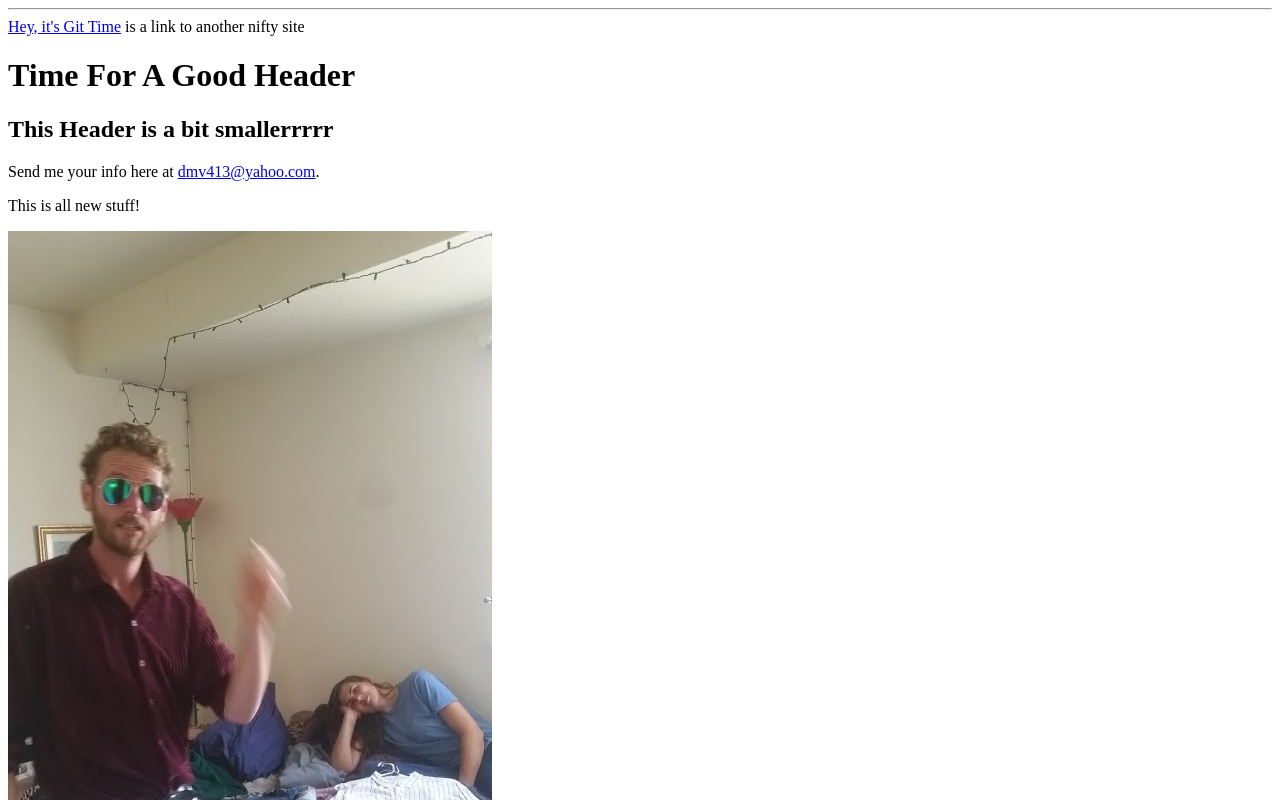
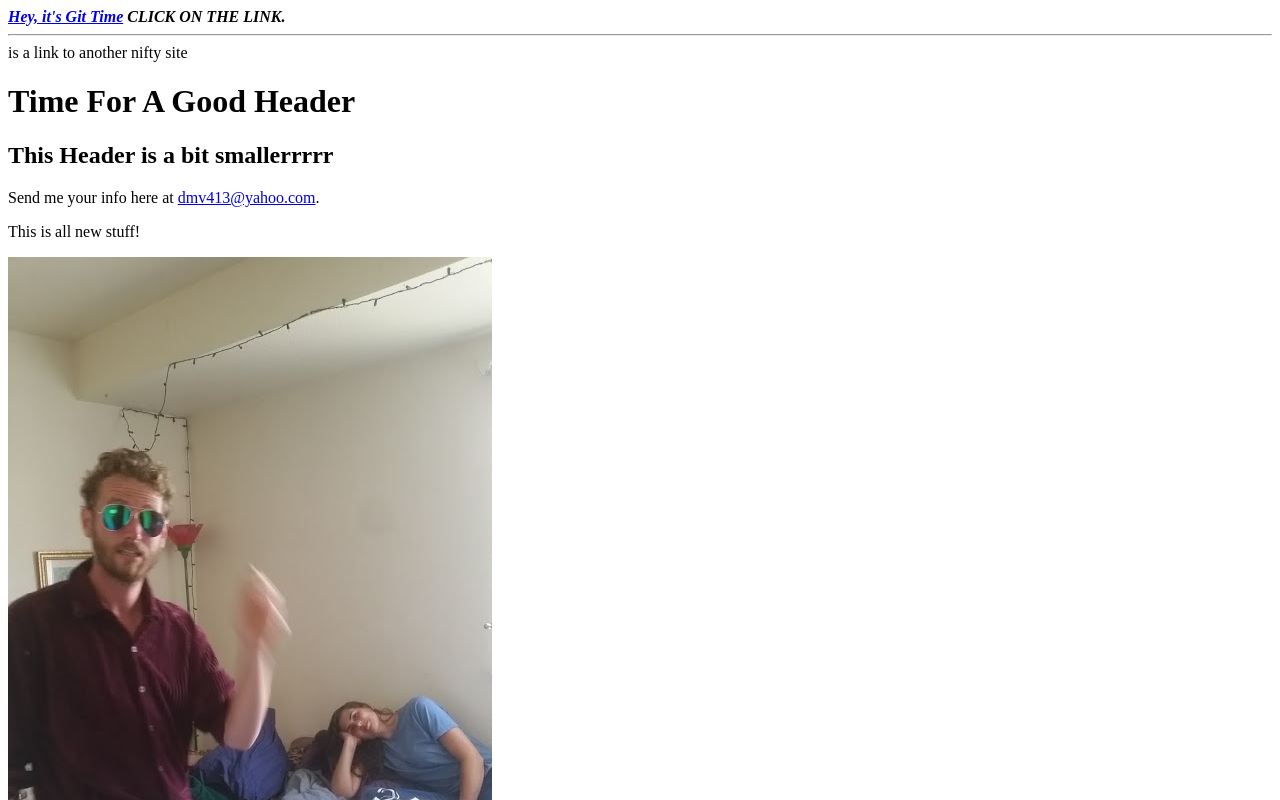
Before and after one commit to V-Duenas/V-Duenas.github.io, a plain HTML site: page index.html in a window 1280 px wide. Shown: the top 800 px of the page. Drawn offline with Linux system fonts and the light colour scheme.

Commit message:
Update index.html

```diff
--- a/index.html
+++ b/index.html
@@ -3,7 +3,8 @@
 <HEAD>
 
 <TITLE>It Is The Time For Me To Get Git</TITLE>
-
+<a href="https://github.com/V-Duenas"> <B><I>Hey, it's Git Time</I></B></a>
+<B><I>CLICK ON THE LINK.</I></B>
 </HEAD>
 
 <BODY BGCOLOR="FFFFFF">
@@ -12,7 +13,7 @@
 
 <HR>
 
-<a href="https://github.com/V-Duenas">Hey, it's Git Time</a>
+
 
 is a link to another nifty site
 
```
